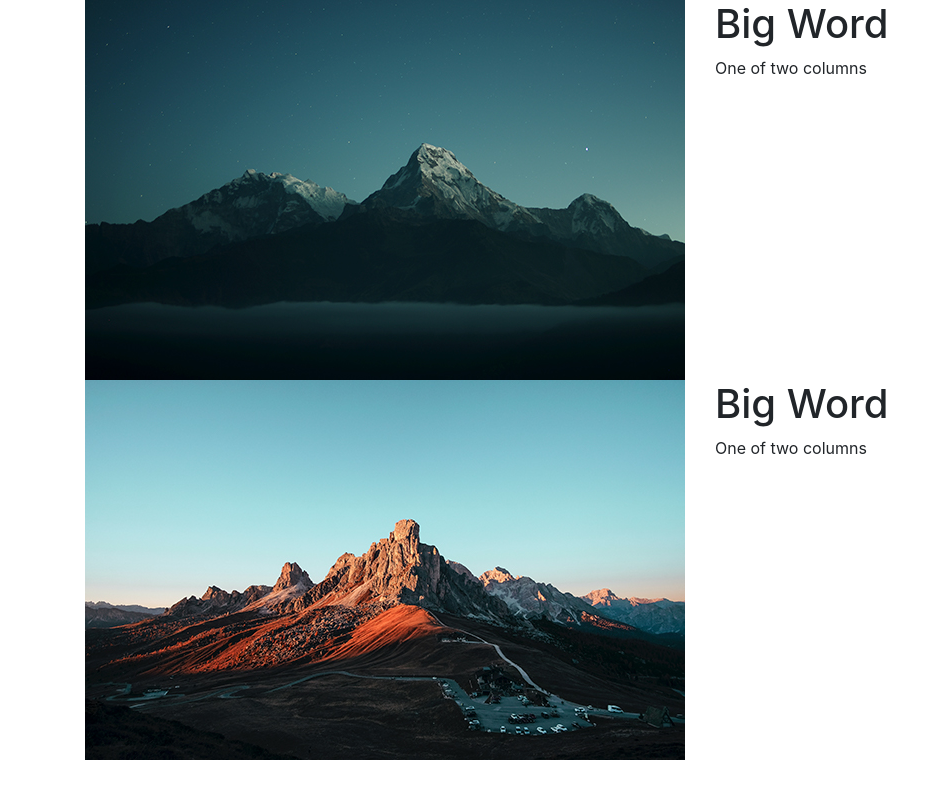
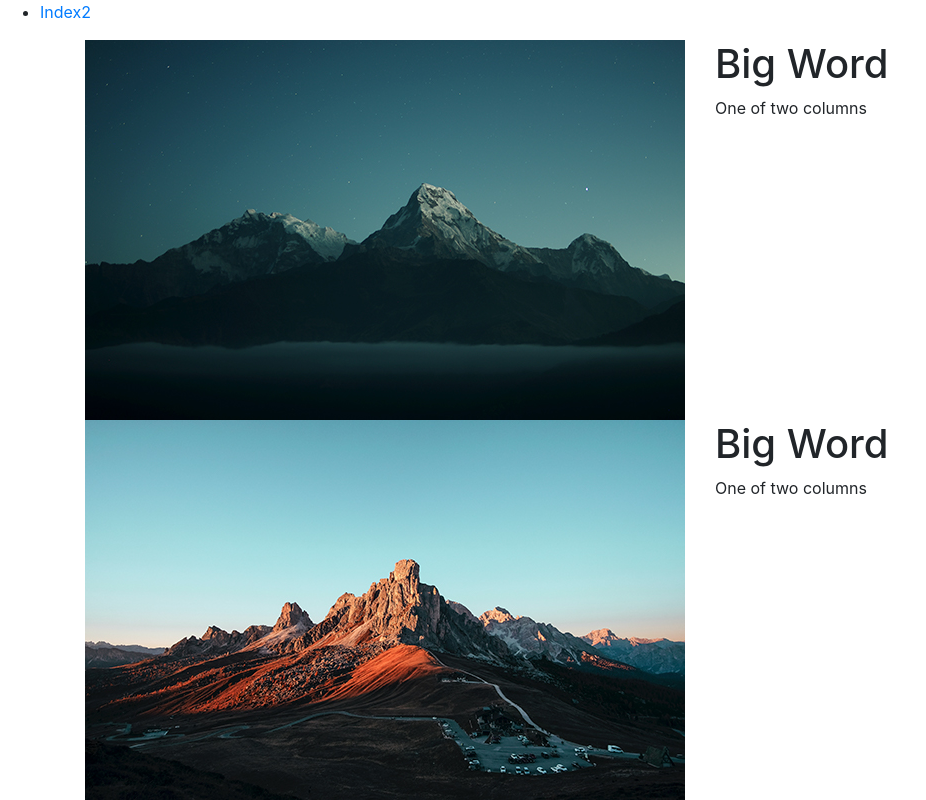
Before and after one commit to kl560917/week05, a plain HTML site: page index.html in a window 1280 px wide. Shown: the whole page, without its empty margins (0-926 px from the left). Drawn offline with nearby package versions, Linux system fonts and the light colour scheme.

Commit message:
Update
Add link

```diff
--- a/index.html
+++ b/index.html
@@ -8,6 +8,13 @@
 </head>
 
 <body>
+
+          <ul>
+        <li>
+            <a href="index2.html">Index2</a>
+        </li>
+    </ul>
+
 <div class="container">
   <div class="row">
     <div class="col">
```
Also changed, not shown: index2.html (+5 -0 lines).
